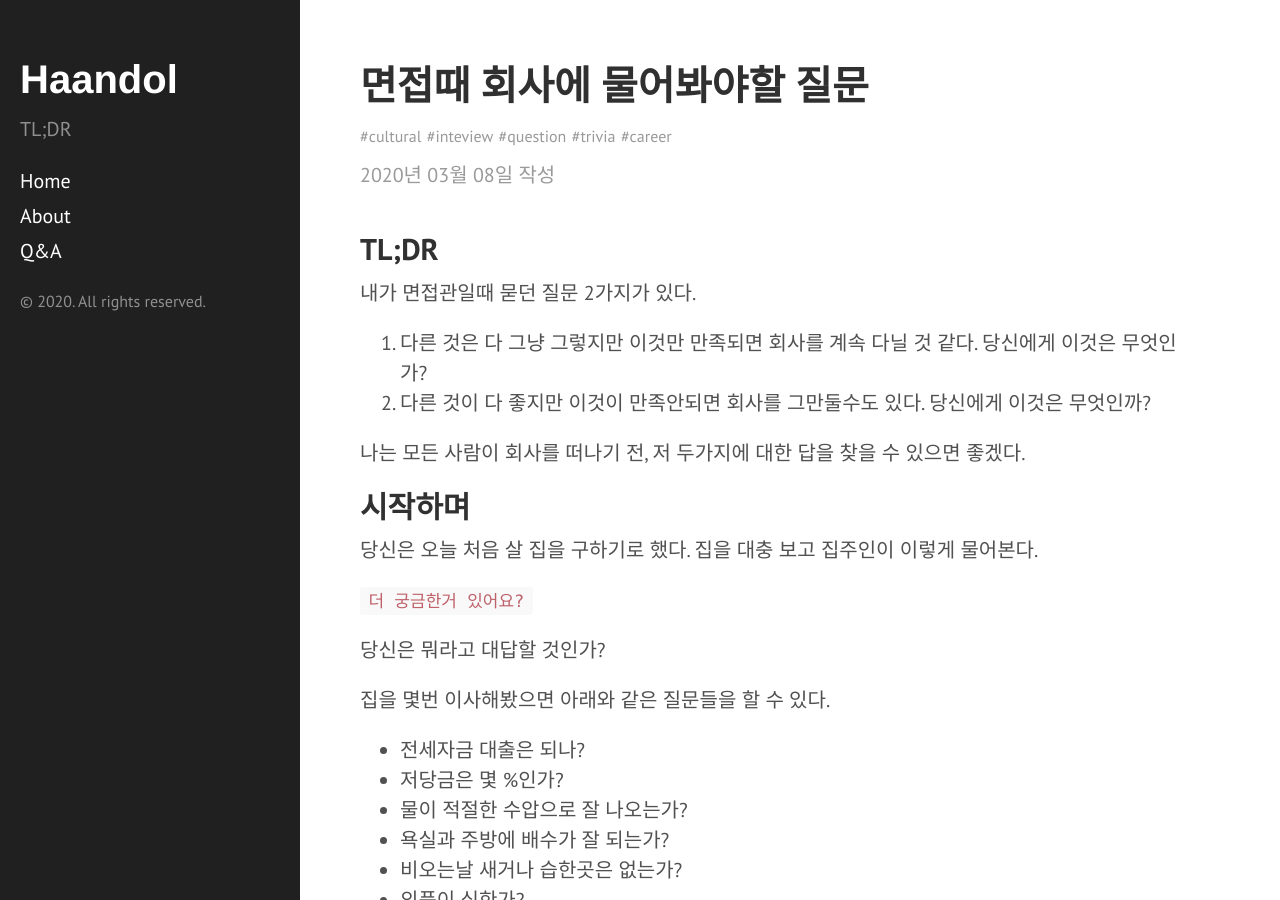
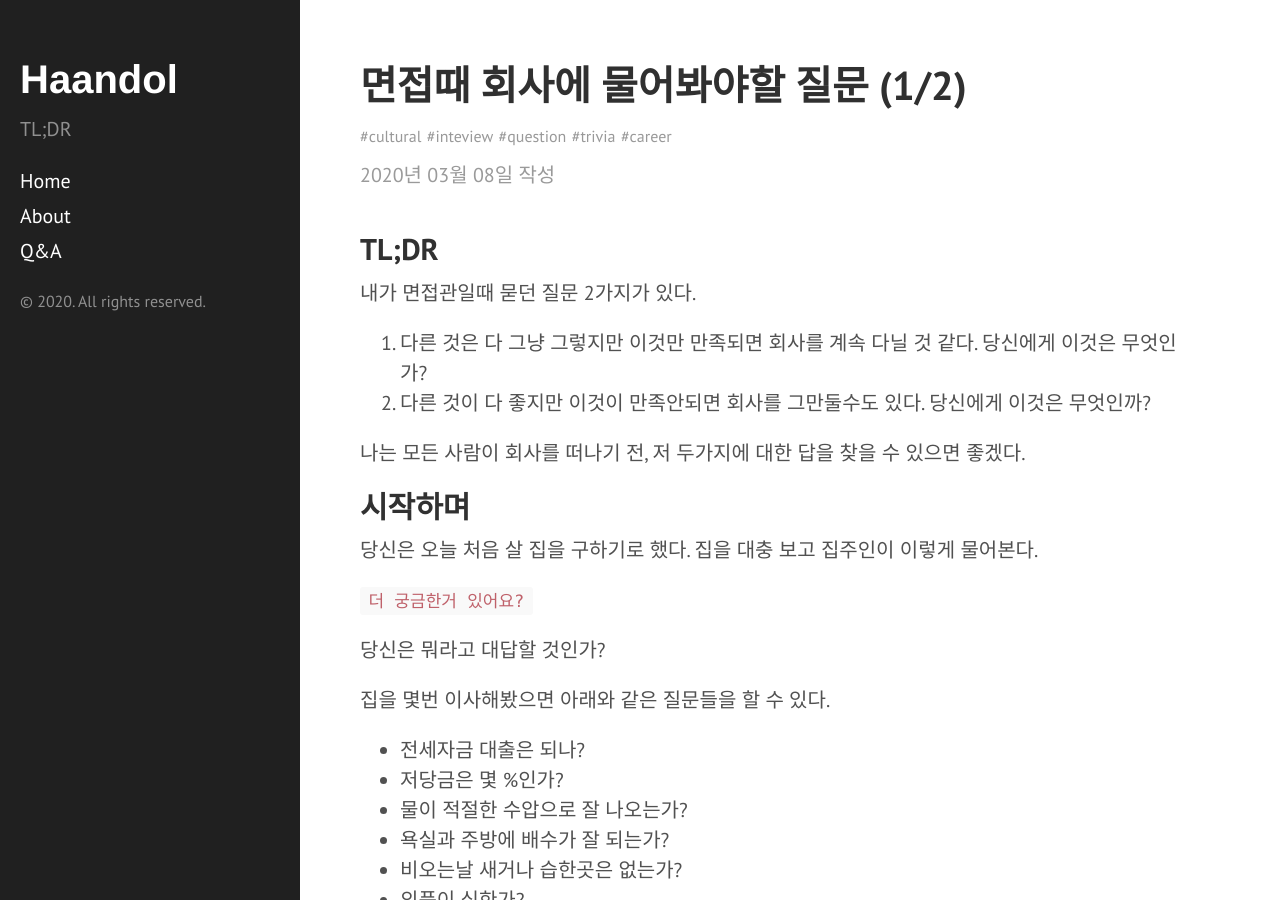
Before and after one commit to haandol/haandol.github.com, a Jekyll site: the page built from _posts/2020-03-08-what-you-should-ask-on-interview.md, in a window 1280 px wide and 900 px high. Built offline with Jekyll 4.4.1, drawn with Linux system fonts in a browser that asks for light colours; comment, search, counter and statistics services are not loaded.

Commit message:
restore series

```diff
--- a/_posts/2020-03-08-what-you-should-ask-on-interview.md
+++ b/_posts/2020-03-08-what-you-should-ask-on-interview.md
@@ -1,7 +1,7 @@
 ---
 layout: post
-title: 면접때 회사에 물어봐야할 질문
-excerpt: ask these questions on interview
+title: 면접때 회사에 물어봐야할 질문 (1/2)
+excerpt: ask these questions on interview (1/2)
 author: vincent
 email: ldg55d@gmail.com
 tags: cultural inteview question trivia career
```
